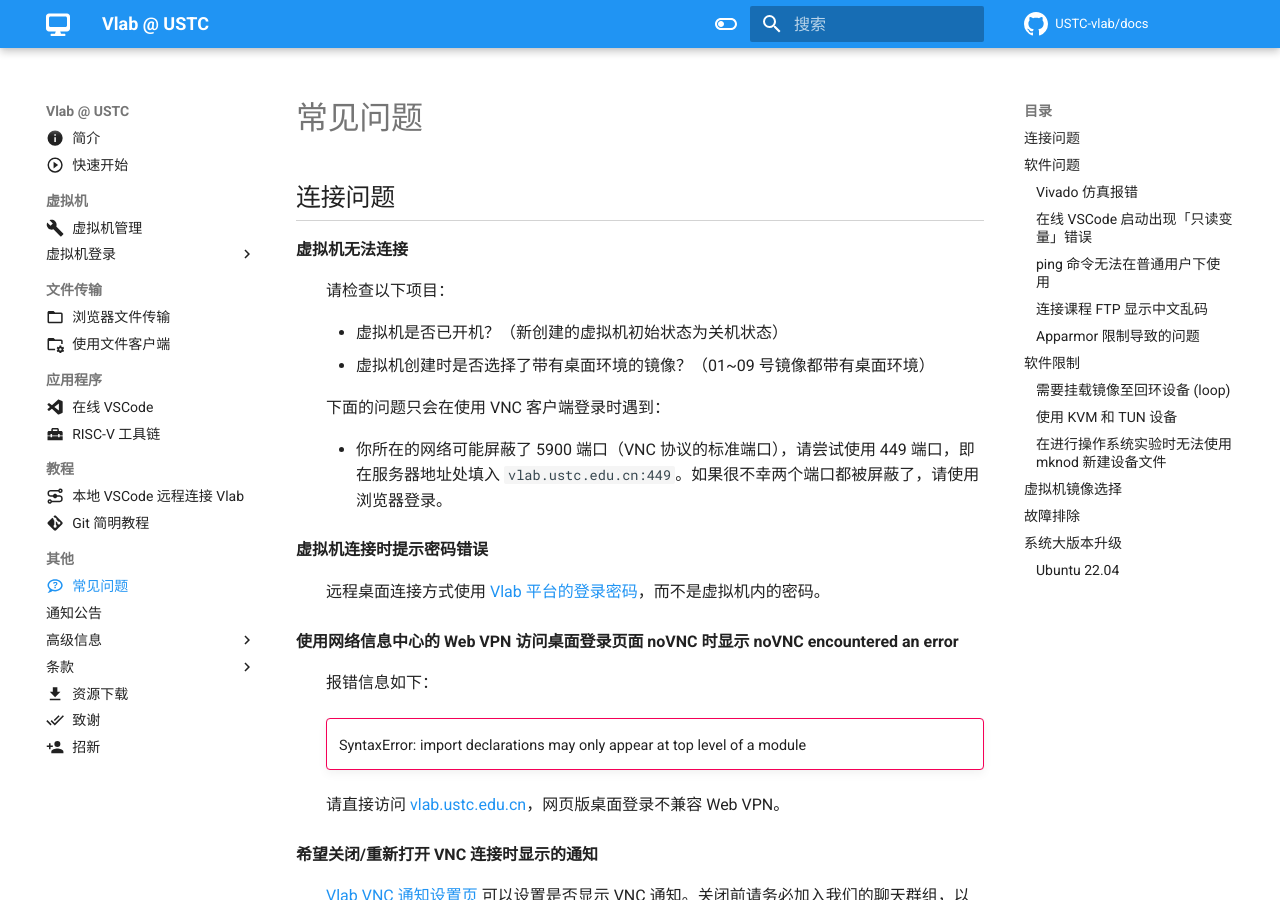
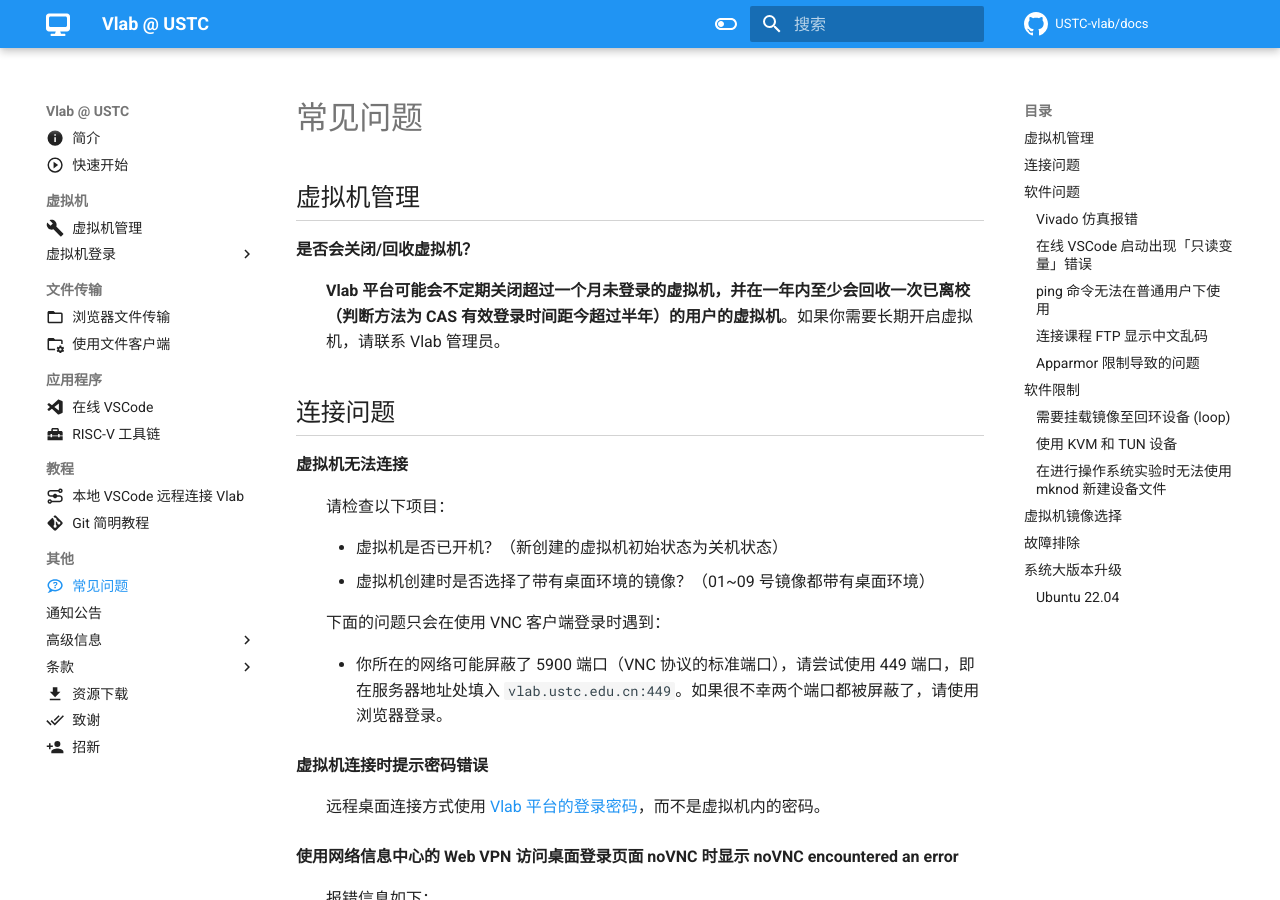
Before and after one commit to USTC-vlab/docs, an MkDocs documentation site: the page built from docs/faq.md, in a window 1280 px wide and 900 px high. Built offline with MkDocs 1.6.1 and Material for MkDocs 9.7.7, drawn with Linux system fonts in a browser that asks for light colours; comment, search, counter and statistics services are not loaded.

Commit message:
Update FAQ about idle shutdown and account removal

```diff
--- a/docs/faq.md
+++ b/docs/faq.md
@@ -3,6 +3,12 @@ icon: material/chat-question-outline
 ---
 
 # 常见问题
+
+## 虚拟机管理 {#vm-management}
+
+是否会关闭/回收虚拟机？
+
+:   **Vlab 平台可能会不定期关闭超过一个月未登录的虚拟机，并在一年内至少会回收一次已离校（判断方法为 CAS 有效登录时间距今超过半年）的用户的虚拟机**。如果你需要长期开启虚拟机，请联系 Vlab 管理员。
 
 ## 连接问题 {#connection}
 
```
